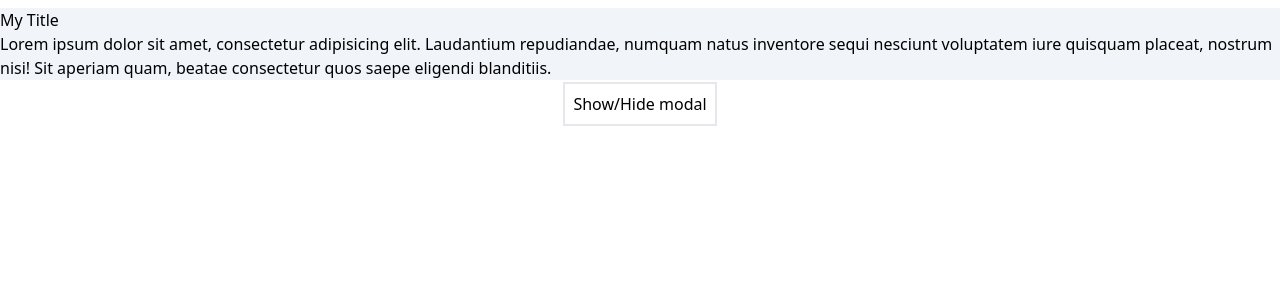
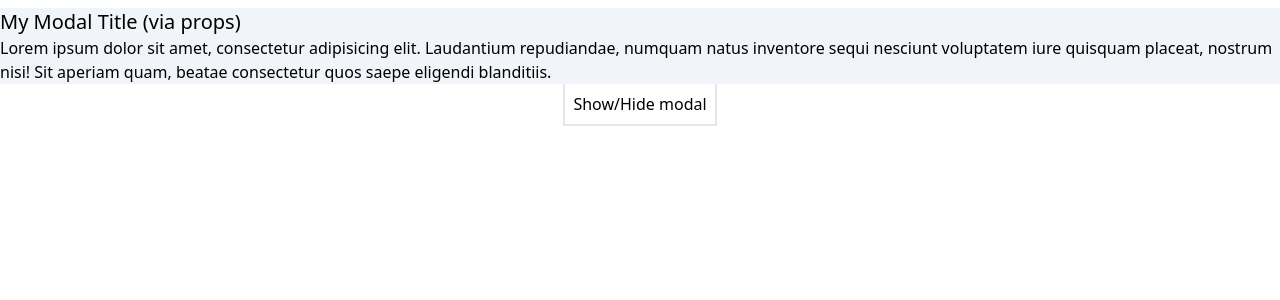
Before and after one commit to mchangpi/vue-course, a Vue app in the folder 7-composition-basics/: page /modals in a window 1280 px wide. Both pictures are taken after a click on the button "Show/Hide modal". Shown: the top 300 px of the page. Built offline with nearby package versions, Linux system fonts and the light colour scheme.

Commit message:
L47 Accept Props with defineProps()

```diff
--- a/7-composition-basics/src/assets/main.css
+++ b/7-composition-basics/src/assets/main.css
@@ -623,3 +623,13 @@ video {
   padding-left: 1rem;
   padding-right: 1rem;
 }
+
+.text-lg {
+  font-size: 1.125rem;
+  line-height: 1.75rem;
+}
+
+.text-xl {
+  font-size: 1.25rem;
+  line-height: 1.75rem;
+}
--- a/7-composition-basics/src/components/Modal.vue
+++ b/7-composition-basics/src/components/Modal.vue
@@ -1,7 +1,8 @@
 <template>
   <Teleport to=".modals-container">
     <div class="z-10 bg-slate-100">
-      <h1><slot name="title" /></h1>
+      <!-- <h1><slot name="title" /></h1> -->
+      <h1 class="text-xl">{{ props.title }}</h1>
       <slot />
 
       <!-- <pre>{{ $slots.title() }}</pre> -->
@@ -10,6 +11,11 @@
 </template>
 
 <script setup>
+const props = defineProps({
+  title: String,
+  default: 'No title specified',
+});
+
 /*
 import { useSlots } from 'vue';
 
--- a/7-composition-basics/src/views/ModalsView.vue
+++ b/7-composition-basics/src/views/ModalsView.vue
@@ -2,9 +2,9 @@
   <div class="modals sp flex flex-col items-center gap-2">
     <h1>Modals</h1>
     <button @click="toggleModal" class="border-2 p-2">Show/Hide modal</button>
-    <Modal v-if="showModal">
+    <Modal v-if="showModal" title="My Modal Title (via props)">
       <!-- <template #title>My Title (with shorthand #)</template> -->
-      <template v-slot:title>My Title</template>
+      <!-- <template v-slot:title>My Title</template> -->
 
       <p>
         Lorem ipsum dolor sit amet, consectetur adipisicing elit. Laudantium
@@ -23,7 +23,7 @@ import Modal from '@/components/Modal.vue';
 const showModal = ref(false);
 
 const toggleModal = (e) => {
-  console.log(e.target);
+  // console.log(e.target);
   showModal.value = !showModal.value;
 };
 </script>
```
